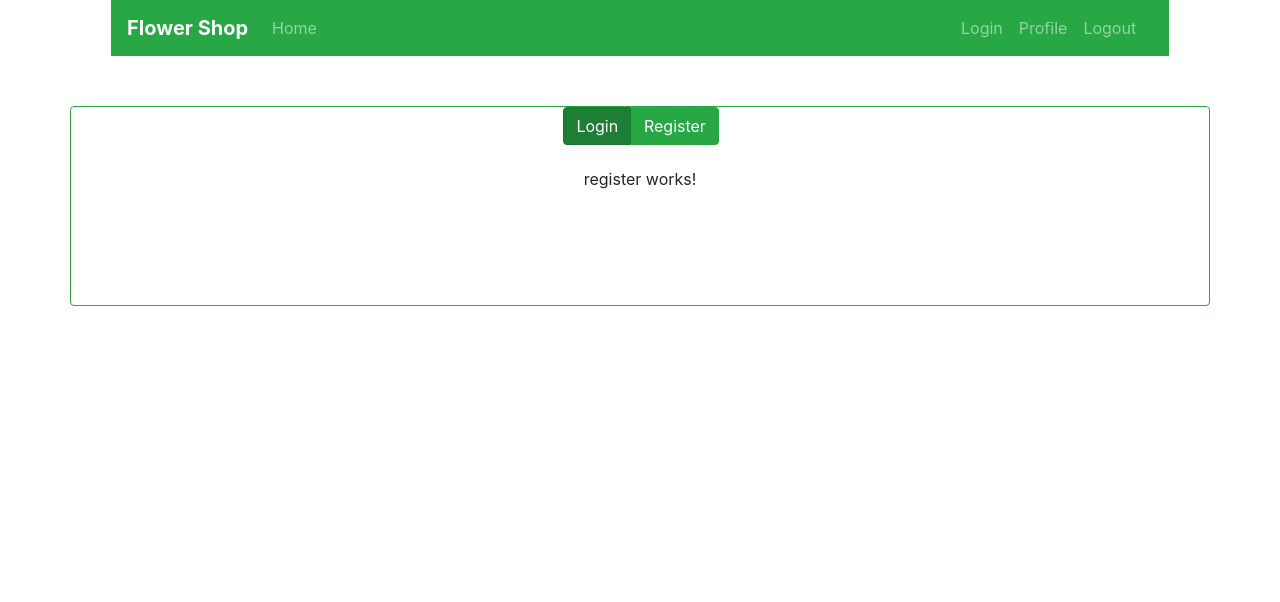
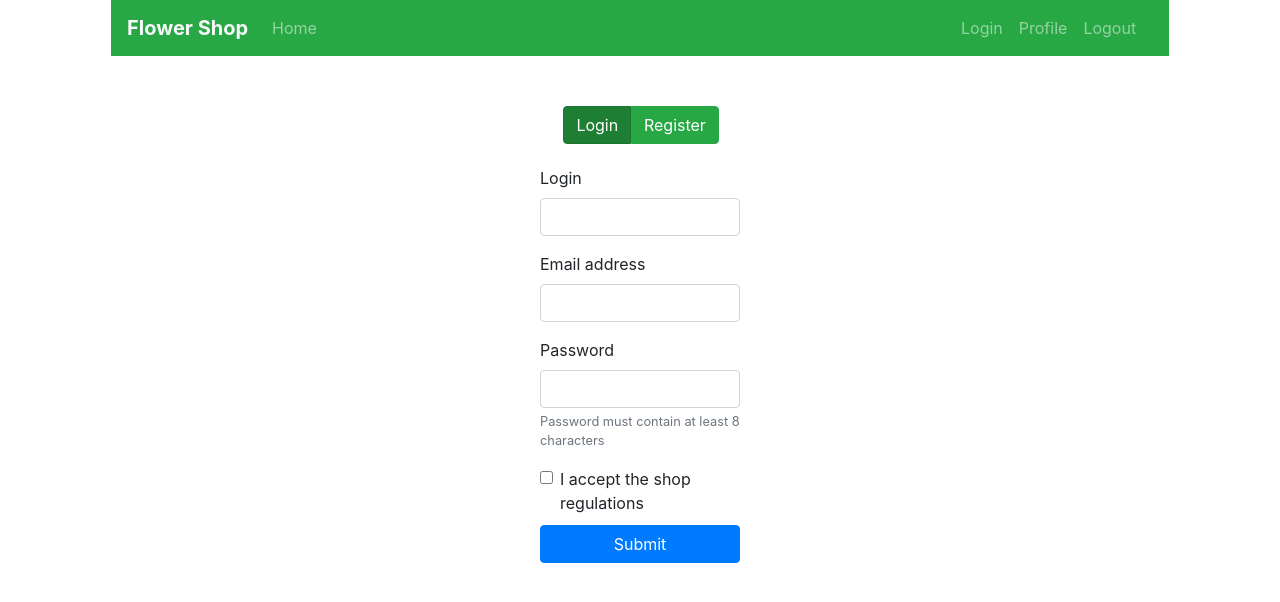
Before and after one commit to damianknapik97/FlowerShop-Frontend, an Angular app in the folder front-end/: page /account/register in a window 1280 px wide. Shown: the top 602 px of the page. Built offline with nearby package versions, Linux system fonts and the light colour scheme.

Commit message:
Add basic login and register forms

```diff
--- a/front-end/src/app/account/login/login.component.html
+++ b/front-end/src/app/account/login/login.component.html
@@ -1 +1,11 @@
-<h1 class= "page-title"> Login </h1>
+<form class="accountForm">
+  <div class="form-group">
+    <label for="exampleInputLogin1">Login</label>
+    <input type="text" class="form-control" id="exampleInputLogin1" aria-describedby="loginHelp">
+  </div>
+  <div class="form-group">
+    <label for="exampleInputPassword1">Password</label>
+    <input type="password" class="form-control" id="exampleInputPassword1">
+  </div>
+  <button type="submit" class="btn btn-primary submit-button">Submit</button>
+</form>
--- a/front-end/src/app/account/login/login.component.sass
+++ b/front-end/src/app/account/login/login.component.sass
@@ -0,0 +1,8 @@
+.accountForm
+	max-width: 200px
+
+.form-check
+	padding-bottom: 10px
+
+.submit-button
+	min-width: 200px
--- /dev/null
+++ b/front-end/src/app/account/register/register.component.html
@@ -0,0 +1,20 @@
+<form class="accountForm">
+  <div class="form-group">
+    <label for="RegisterLogin">Login</label>
+    <input type="text" class="form-control" id="RegisterLogin" aria-describedby="RegisterLoginHelp">
+  </div>
+  <div class="form-group">
+    <label for="RegisterEmail">Email address</label>
+    <input type="email" class="form-control" id="RegisterEmail" aria-describedby="RegisterEmailHelp">
+  </div>
+  <div class="form-group">
+    <label for="RegisterPassword">Password</label>
+	<input type="password" class="form-control" id="RegisterPassword">
+	<small id="emailHelp" class="form-text text-muted">Password must contain at least 8 characters</small>
+  </div>
+  <div class="form-check">
+    <input type="checkbox" class="form-check-input" id="exampleCheck1">
+    <label class="form-check-label" for="RegulationsCheck">I accept the shop regulations </label>
+  </div>
+  <button type="submit" class="btn btn-primary submit-button">Submit</button>
+</form>
--- a/front-end/src/app/account/register/register.component.sass
+++ b/front-end/src/app/account/register/register.component.sass
@@ -0,0 +1,7 @@
+.accountForm
+	max-width: 200px
+.form-check
+	padding-bottom: 10px
+
+.submit-button
+	min-width: 200px
--- a/front-end/src/app/account/register/register.component.ts
+++ b/front-end/src/app/account/register/register.component.ts
@@ -2,11 +2,7 @@ import { Component, OnInit } from '@angular/core';
 
 @Component({
   selector: 'app-register',
-  template: `
-    <p>
-      register works!
-    </p>
-  `,
+  templateUrl: 'register.component.html',
   styleUrls: ['./register.component.sass']
 })
 export class RegisterComponent implements OnInit {
--- a/front-end/src/app/app.component.html
+++ b/front-end/src/app/app.component.html
@@ -4,7 +4,7 @@
 </div>
 
 
-<div class = "container border border-success rounded content">
+<!--<div class = "container border border-success rounded content"> -->
+<div class = "container content">
   <router-outlet></router-outlet>
-    <router-outlet name = "accountRouter"></router-outlet>
 </div>
```
